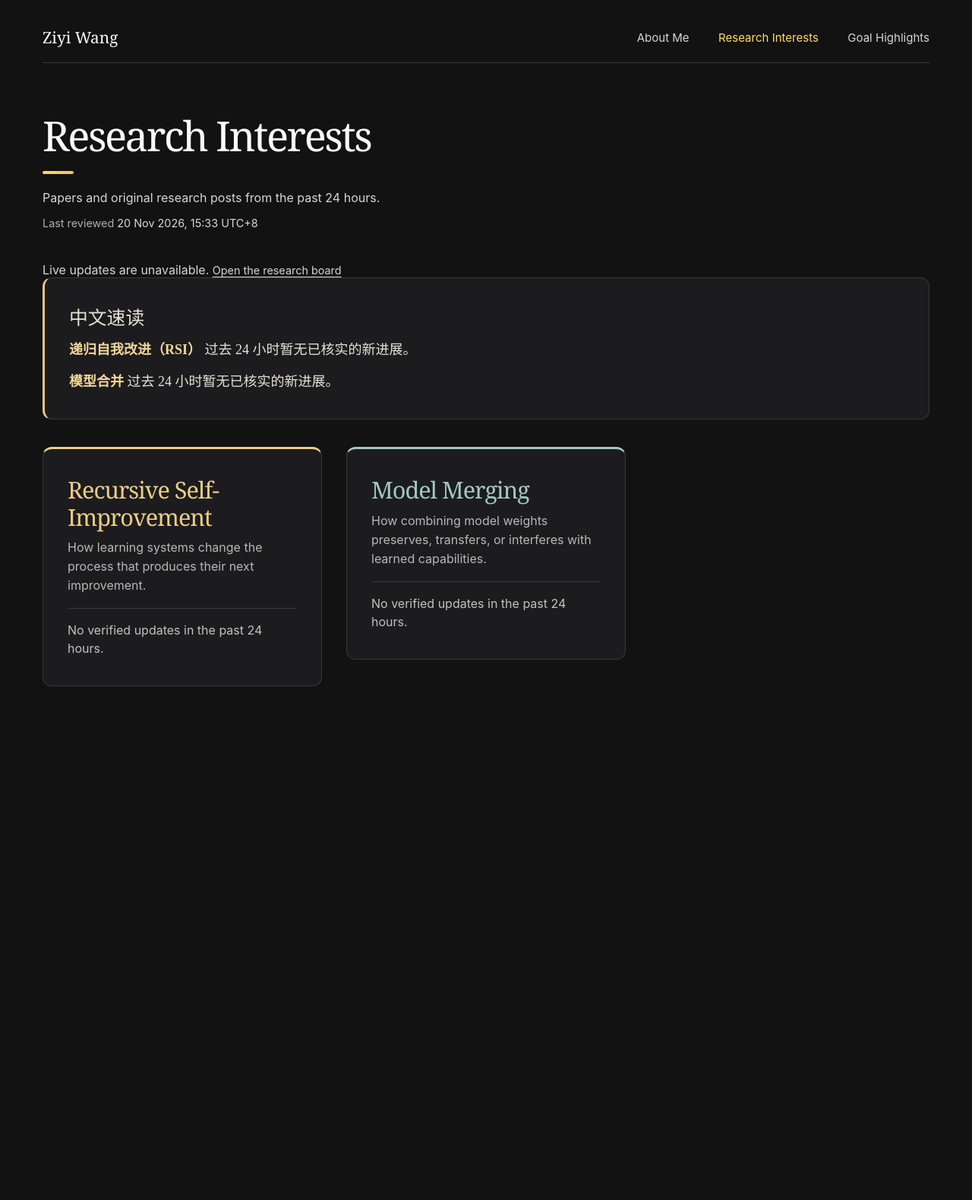
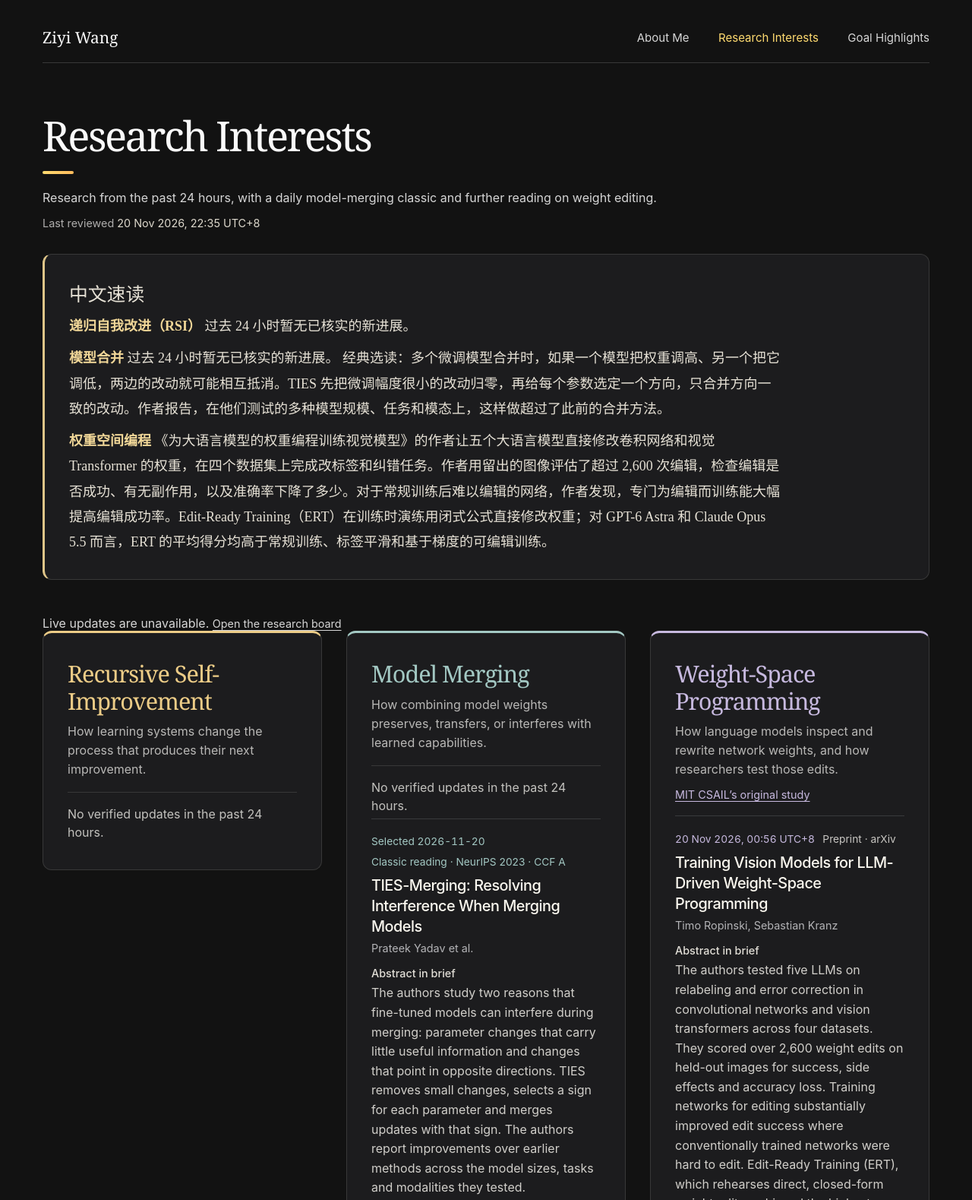
Before and after one commit to Fritzwa/fritzwa.github.io, a plain HTML site: page research.html in a window 1280 px wide. Shown: the top 1579 px of the page at 76% size. Before the commit the page ends 967 px from the top, so only its background shows below. Drawn offline with Linux system fonts and the light colour scheme; no server answers; a small style sheet from the web is missing.

Commit message:
Publish weight-space programming and the daily merging classic

```diff
--- a/research.html
+++ b/research.html
@@ -4,7 +4,7 @@
   <meta charset="utf-8">
   <meta name="viewport" content="width=device-width, initial-scale=1">
   <meta name="theme-color" content="#121212">
-  <meta name="description" content="Ziyi Wang's reading board on recursive self-improvement and model merging.">
+  <meta name="description" content="Ziyi Wang’s reading board on recursive self-improvement, model merging and weight-space programming.">
   <title>Research Interests · Ziyi Wang</title>
   <link rel="stylesheet" href="./style.css">
   <link rel="stylesheet" href="./research.css">
@@ -19,21 +19,27 @@
     <main class="research-board">
       <header class="board-heading">
         <h1 class="article-title">Research Interests</h1>
-        <p>Papers and original research posts from the past 24 hours.</p>
-        <p class="checked">Last reviewed <time datetime="2026-11-20T07:33:38+00:00">20 Nov 2026, 15:33 UTC+8</time></p>
+        <p>Research from the past 24 hours, with a daily model-merging classic and further reading on weight editing.</p>
+        <p class="checked">Last reviewed <time datetime="2026-11-20T14:35:55+00:00">20 Nov 2026, 22:35 UTC+8</time></p>
       </header>
-      <p id="feed-status" hidden role="status">Live updates are unavailable. <a class="source" href="https://vcard-folio-6p4n.glisteningrice8.chatgpt.site/research">Open the research board</a></p>
       <section class="zh-brief" lang="zh-CN" aria-labelledby="brief-title">
         <h2 id="brief-title">中文速读</h2>
-        <p><strong>递归自我改进（RSI）</strong> <span data-brief-topic="rsi">当评测分数不再上涨时，光看总分很难判断模型下一步该练什么。作者提出的 AdaObs 保留原有评测，同时细分错误、提高题目难度，并加入相关任务，用这些反馈指导下一轮训练。在长文本阅读和指令遵循的 8 项基准上，作者报告平均分从 66.4 升至 73.7。在训练数据量相同的条件下，这一方法超过了只用原评测总分作反馈的基线。团队还用两种智能体后端做了独立测试，两者在 PostTrainBench 的 7 项任务上都取得了更高的平均分。</span></p>
-<p><strong>模型合并</strong> <span data-brief-topic="merging">过去 24 小时暂无已核实的新进展。</span></p>
+        <p><strong>递归自我改进（RSI）</strong> <span data-brief-topic="rsi">过去 24 小时暂无已核实的新进展。</span></p>
+<p><strong>模型合并</strong> <span data-brief-topic="merging">过去 24 小时暂无已核实的新进展。 经典选读：多个微调模型合并时，如果一个模型把权重调高、另一个把它调低，两边的改动就可能相互抵消。TIES 先把微调幅度很小的改动归零，再给每个参数选定一个方向，只合并方向一致的改动。作者报告，在他们测试的多种模型规模、任务和模态上，这样做超过了此前的合并方法。</span></p>
+<p><strong>权重空间编程</strong> <span data-brief-topic="editing">《为大语言模型的权重编程训练视觉模型》的作者让五个大语言模型直接修改卷积网络和视觉 Transformer 的权重，在四个数据集上完成改标签和纠错任务。作者用留出的图像评估了超过 2,600 次编辑，检查编辑是否成功、有无副作用，以及准确率下降了多少。对于常规训练后难以编辑的网络，作者发现，专门为编辑而训练能大幅提高编辑成功率。Edit-Ready Training（ERT）在训练时演练用闭式公式直接修改权重；对 GPT-6 Astra 和 Claude Opus 5.5 而言，ERT 的平均得分均高于常规训练、标签平滑和基于梯度的可编辑训练。</span></p>
       </section>
-      <div class="lanes"><section class="lane" data-topic="rsi" aria-labelledby="rsi-title"><header class="lane-heading"><h2 id="rsi-title">Recursive Self-Improvement</h2><p>How learning systems change the process that produces their next improvement.</p></header><article class="paper" data-published="2026-11-19T13:52:46+00:00" data-brief-zh="当评测分数不再上涨时，光看总分很难判断模型下一步该练什么。作者提出的 AdaObs 保留原有评测，同时细分错误、提高题目难度，并加入相关任务，用这些反馈指导下一轮训练。在长文本阅读和指令遵循的 8 项基准上，作者报告平均分从 66.4 升至 73.7。在训练数据量相同的条件下，这一方法超过了只用原评测总分作反馈的基线。团队还用两种智能体后端做了独立测试，两者在 PostTrainBench 的 7 项任务上都取得了更高的平均分。">
-      <p class="paper-info"><time datetime="2026-11-19T13:52:46+00:00">19 Nov 2026, 21:52 UTC+8</time><span>Preprint · arXiv</span></p>
-      <h3><a href="https://arxiv.org/abs/2611.26132v1">Sage-Evolve-Preview:Adaptive Observation for Post-Training Self-Improvement</a></h3><p class="byline">Yinhao Tang et al.</p>
-      <h4>Abstract in brief</h4><p class="abstract">The authors introduce AdaObs, which keeps a benchmark fixed during iterative post-training but changes the feedback used to guide training when progress stalls. Its controller refines diagnostics, increases task difficulty, and adds related tasks. Across eight independently optimized benchmarks in long-context reading comprehension and instruction following, the authors report a mean score increase from 66.4 to 73.7, outperforming anchor-only feedback under a matched data budget. They also report a higher seven-task average on the independent PostTrainBench evaluation with two agent backends.</p><a class="source" href="https://arxiv.org/abs/2611.26132v1">Read the original abstract</a>
-    </article><p class="empty-lane" hidden>No verified updates in the past 24 hours.</p></section>
-<section class="lane" data-topic="merging" aria-labelledby="merging-title"><header class="lane-heading"><h2 id="merging-title">Model Merging</h2><p>How combining model weights preserves, transfers, or interferes with learned capabilities.</p></header><p class="empty-lane">No verified updates in the past 24 hours.</p></section></div>
+      <p id="feed-status" hidden role="status">Live updates are unavailable. <a class="source" href="https://vcard-folio-6p4n.glisteningrice8.chatgpt.site/research">Open the research board</a></p>
+      <div class="lanes"><section class="lane" data-topic="rsi" aria-labelledby="rsi-title"><header class="lane-heading"><h2 id="rsi-title">Recursive Self-Improvement</h2><p>How learning systems change the process that produces their next improvement.</p></header><p class="empty-lane">No verified updates in the past 24 hours.</p></section>
+<section class="lane" data-topic="merging" aria-labelledby="merging-title"><header class="lane-heading"><h2 id="merging-title">Model Merging</h2><p>How combining model weights preserves, transfers, or interferes with learned capabilities.</p></header><p class="empty-lane">No verified updates in the past 24 hours.</p><article class="paper" data-classic data-brief-zh="多个微调模型合并时，如果一个模型把权重调高、另一个把它调低，两边的改动就可能相互抵消。TIES 先把微调幅度很小的改动归零，再给每个参数选定一个方向，只合并方向一致的改动。作者报告，在他们测试的多种模型规模、任务和模态上，这样做超过了此前的合并方法。">
+      <p class="paper-info"><time datetime="2026-11-20">Selected 2026-11-20</time><span>Classic reading · NeurIPS 2023 · CCF A</span></p>
+      <h3><a href="https://proceedings.neurips.cc/paper_files/paper/2023/hash/1644c9af28ab7916874f6fd6228a9bcf-Abstract-Conference.html">TIES-Merging: Resolving Interference When Merging Models</a></h3><p class="byline">Prateek Yadav et al.</p>
+      <h4>Abstract in brief</h4><p class="abstract">The authors study two reasons that fine-tuned models can interfere during merging: parameter changes that carry little useful information and changes that point in opposite directions. TIES removes small changes, selects a sign for each parameter and merges updates with that sign. The authors report improvements over earlier methods across the model sizes, tasks and modalities they tested.</p><a class="source" href="https://proceedings.neurips.cc/paper_files/paper/2023/hash/1644c9af28ab7916874f6fd6228a9bcf-Abstract-Conference.html">Read the original abstract</a>
+    </article></section>
+<section class="lane" data-topic="editing" aria-labelledby="editing-title"><header class="lane-heading"><h2 id="editing-title">Weight-Space Programming</h2><p>How language models inspect and rewrite network weights, and how researchers test those edits.</p><a class="source" href="https://rikiyat.github.io/blog/weight-space-programming/">MIT CSAIL’s original study</a></header><article class="paper" data-published="2026-11-19T16:56:27+00:00" data-brief-zh="《为大语言模型的权重编程训练视觉模型》的作者让五个大语言模型直接修改卷积网络和视觉 Transformer 的权重，在四个数据集上完成改标签和纠错任务。作者用留出的图像评估了超过 2,600 次编辑，检查编辑是否成功、有无副作用，以及准确率下降了多少。对于常规训练后难以编辑的网络，作者发现，专门为编辑而训练能大幅提高编辑成功率。Edit-Ready Training（ERT）在训练时演练用闭式公式直接修改权重；对 GPT-6 Astra 和 Claude Opus 5.5 而言，ERT 的平均得分均高于常规训练、标签平滑和基于梯度的可编辑训练。">
+      <p class="paper-info"><time datetime="2026-11-19T16:56:27+00:00">20 Nov 2026, 00:56 UTC+8</time><span>Preprint · arXiv</span></p>
+      <h3><a href="https://arxiv.org/abs/2611.26408v1">Training Vision Models for LLM-Driven Weight-Space Programming</a></h3><p class="byline">Timo Ropinski, Sebastian Kranz</p>
+      <h4>Abstract in brief</h4><p class="abstract">The authors tested five LLMs on relabeling and error correction in convolutional networks and vision transformers across four datasets. They scored over 2,600 weight edits on held-out images for success, side effects and accuracy loss. Training networks for editing substantially improved edit success where conventionally trained networks were hard to edit. Edit-Ready Training (ERT), which rehearses direct, closed-form weight edits, achieved the highest mean score for GPT-6 Astra and Claude Opus 5.5 compared with standard training, label smoothing and gradient-based editable training.</p><a class="source" href="https://arxiv.org/abs/2611.26408v1">Read the original abstract</a>
+    </article><p class="empty-lane" hidden>No verified updates in the past 24 hours.</p></section></div>
     </main>
   </div>
 
```
